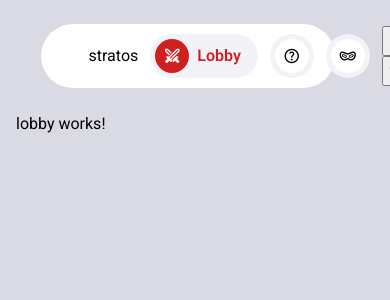
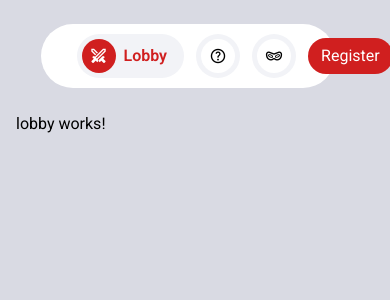
Before and after one commit to Oto-Gelashvili/Stratos, an Angular app: page /lobby in a window 390 px wide. Shown: the top 300 px of the page. Built offline with nearby package versions, Linux system fonts and the light colour scheme; a web font is replaced by a local one.

Commit message:
feat: Desktop header UI

```diff
--- a/src/app/shared/components/header/header.css
+++ b/src/app/shared/components/header/header.css
@@ -3,7 +3,7 @@
   justify-content: center;
 }
 header {
-  padding: 2.4rem 4.8rem;
+  padding: 2.4rem 1.2rem 2.4rem 2.4rem;
   display: flex;
   align-items: center;
   justify-content: space-between;
@@ -43,6 +43,7 @@ nav a span {
   padding: 0.8rem;
   transition: 0.4s;
 }
+
 nav a p {
   max-width: 0;
   opacity: 0;
@@ -59,15 +60,21 @@ nav a p.visible {
 nav a:hover {
   color: #d01f1f;
 }
-nav a:active span {
-  background-color: #d01f1f;
-  color: #fff;
-}
 
 nav a.active-link {
   color: #d01f1f;
   font-weight: 600;
-  /* border-color: #d01f1f; */
+}
+nav a:active span,
+nav a.active-link:focus span {
+  background-color: #fff;
+  color: #d01f1f;
+}
+nav a:focus {
+  background-color: #d01f1f;
+}
+nav a:focus p {
+  color: #fff;
 }
 
 nav a.active-link span {
@@ -106,3 +113,64 @@ nav a.active-link span {
     margin-left: 0;
   }
 }
+.header-btns {
+  display: flex;
+  align-items: center;
+  gap: 0.4rem;
+}
+.authBtn {
+  background-color: #d01f1f;
+  color: #fff;
+  padding: 0.8rem 2.4rem;
+  border-radius: 50rem;
+  border: 1px solid transparent;
+  transition: 0.4s;
+  height: 4.4rem;
+  align-items: center;
+  justify-content: center;
+  display: flex;
+}
+.authBtn:hover,
+.authBtn:focus {
+  border-color: #d01f1f;
+  color: #d01f1f;
+  background-color: #fff;
+}
+.authBtn:active {
+  border-color: #000;
+  color: #000;
+}
+.header-btns span {
+  border-radius: 50%;
+  background-color: #000;
+  padding: 1.2rem;
+  transition: 0.4s;
+  color: #fff;
+  font-size: 2rem;
+  border: 1px solid transparent;
+  height: 4.4rem;
+  cursor: pointer;
+  transition: 0.4s;
+  user-select: none;
+}
+.header-btns span:hover,
+.header-btns span:focus {
+  border-color: #000;
+  color: #000;
+  background-color: transparent;
+}
+.header-btns span:active {
+  border-color: #d01f1f;
+  color: #d01f1f;
+}
+
+@media (max-width: 1024px) {
+  .authBtn {
+    padding: 0 1.2rem;
+    height: 3.6rem;
+  }
+  .header-btns span {
+    padding: 0 0.8rem;
+    height: 3.6rem;
+  }
+}
--- a/src/app/shared/components/header/header.html
+++ b/src/app/shared/components/header/header.html
@@ -1,6 +1,7 @@
 <header>
-  <!-- <app-logo></app-logo> -->
-  <p>stratos</p>
+  <a [routerLink]="'/lobby'">
+    <app-logo></app-logo>
+  </a>
   <nav>
     @for (link of links; track link.path) {
       <a
@@ -22,7 +23,7 @@
     }
   </nav>
   <div class="header-btns">
-    <button>Register</button>
-    <button>theme</button>
+    <a class="authBtn" [routerLink]="'/register'">Register</a>
+    <span tabindex="0" class="material-symbols-outlined"> dark_mode </span>
   </div>
 </header>
--- a/src/app/shared/components/header/header.ts
+++ b/src/app/shared/components/header/header.ts
@@ -3,11 +3,12 @@ import { RouterLink, RouterLinkActive } from '@angular/router';
 import { CommonModule } from '@angular/common';
 import { BehaviorSubject } from 'rxjs';
 import { NavigationService } from '../../../core/services/navigation';
+import { Logo } from '../logo/logo';
 
 @Component({
   selector: 'app-header',
   standalone: true,
-  imports: [RouterLink, RouterLinkActive, CommonModule],
+  imports: [RouterLink, RouterLinkActive, CommonModule, Logo],
   templateUrl: './header.html',
   styleUrl: './header.css',
 })
```
Also changed, not shown: src/app/shared/components/logo/logo.html (+2 -1 lines).
